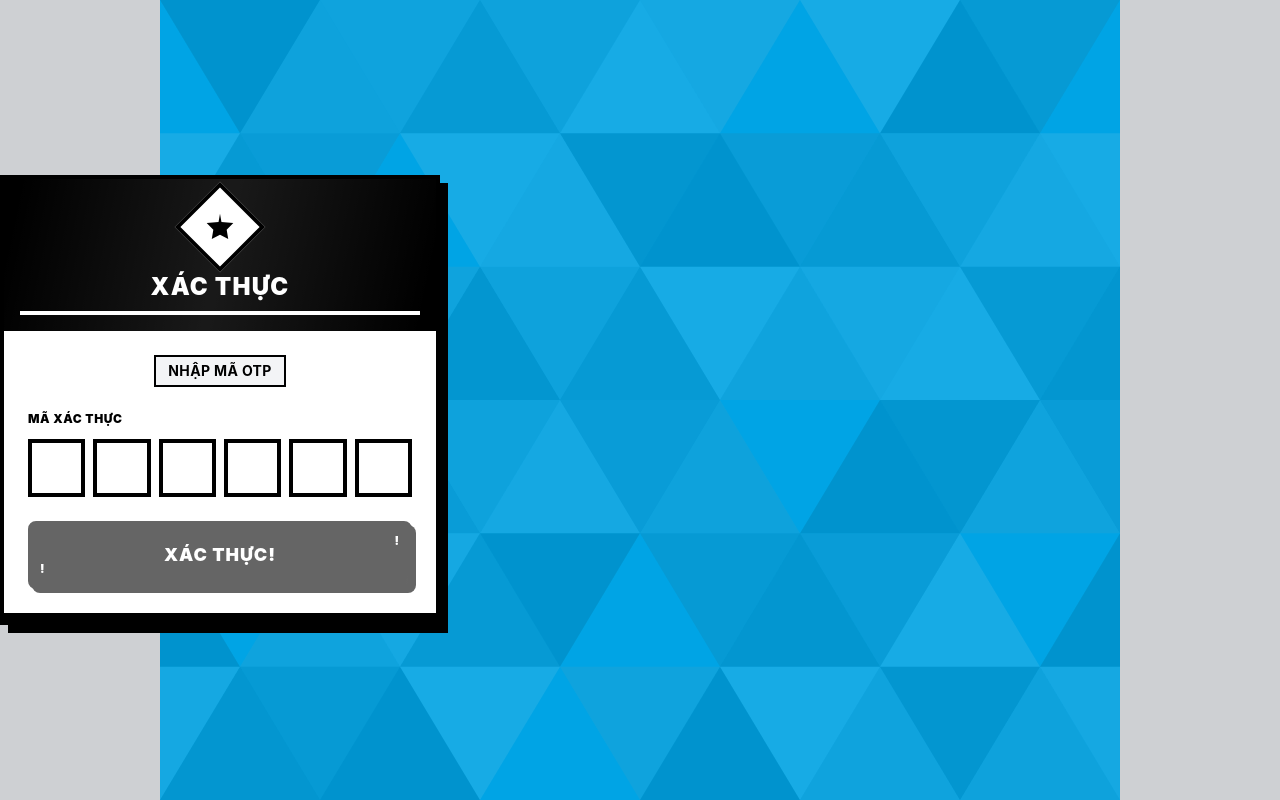
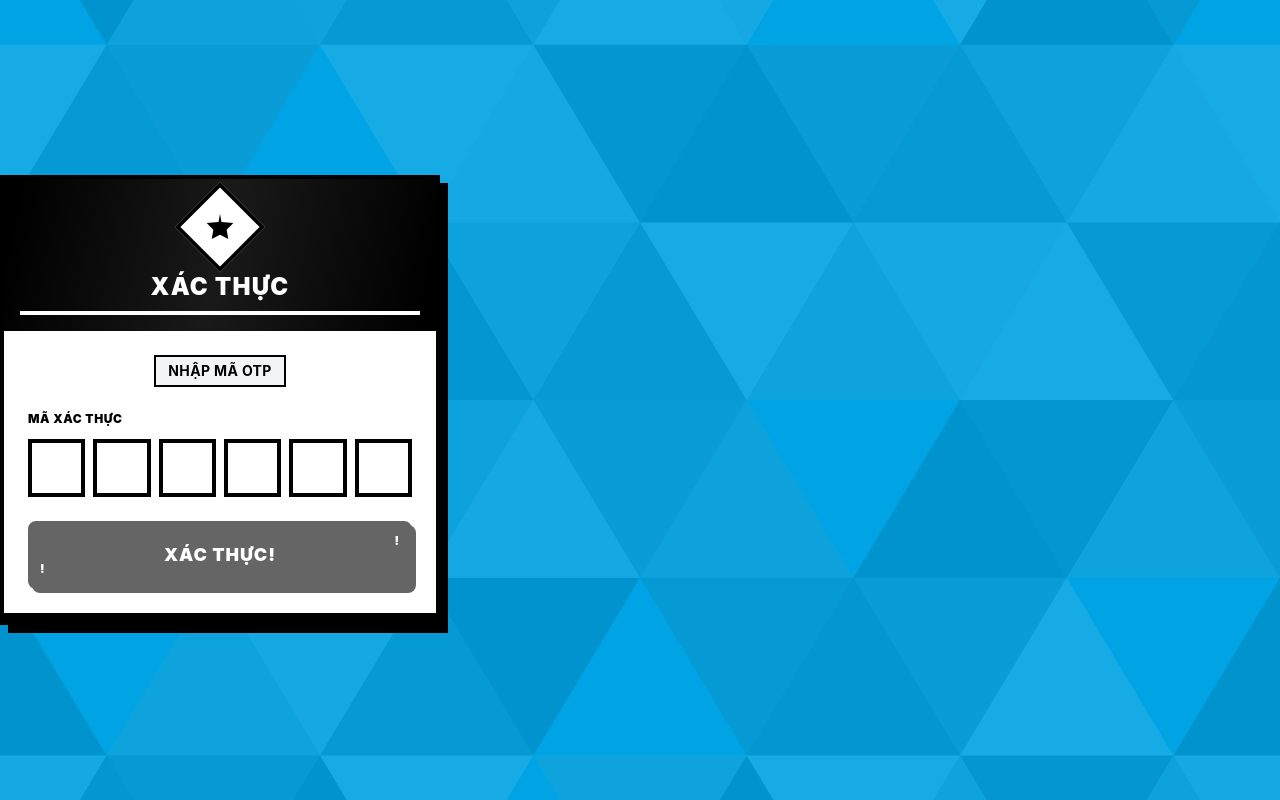
Before and after one commit to NguyenDucHoan170033/quiz_fe, a React (Vite) app: page /checkotp in a window 1280 px wide. Built offline with nearby package versions, Linux system fonts and the light colour scheme.

Commit message:
sua background

```diff
--- a/src/screens/Checkotp.tsx
+++ b/src/screens/Checkotp.tsx
@@ -48,10 +48,12 @@ const Checkotp = () => {
         <img
           src='/large-triangles.svg'
           alt="Background"
-          className="!w-full !h-full !object-contain"
+          className="!w-full !h-full !object-cover"
           // style={{
           //   transform: 'scale(1.1) translateX(-1%)',
           //   transformOrigin: 'center',
+          //   maxWidth: '100%',
+          //   maxHeight: '100%'
           // }}
         />
         <div className="!absolute !inset-0 !bg-black/10"></div>
```
